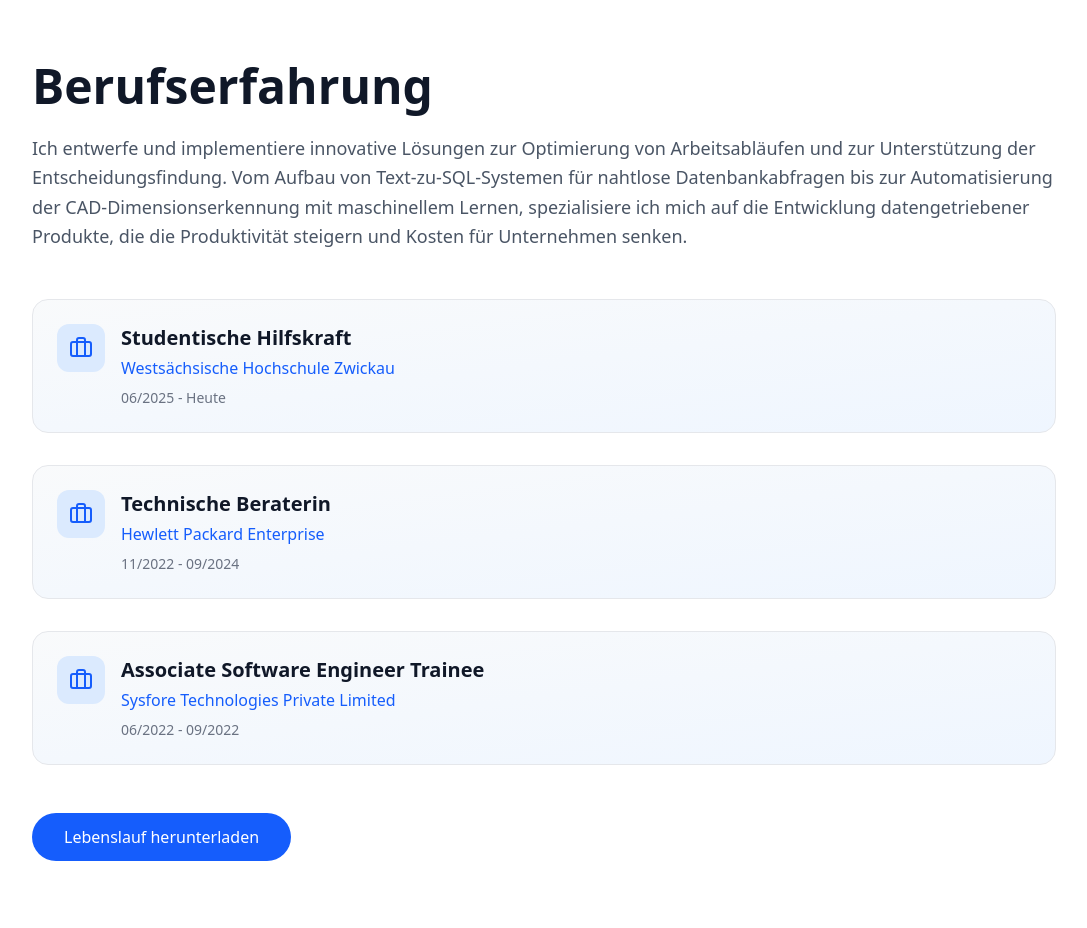
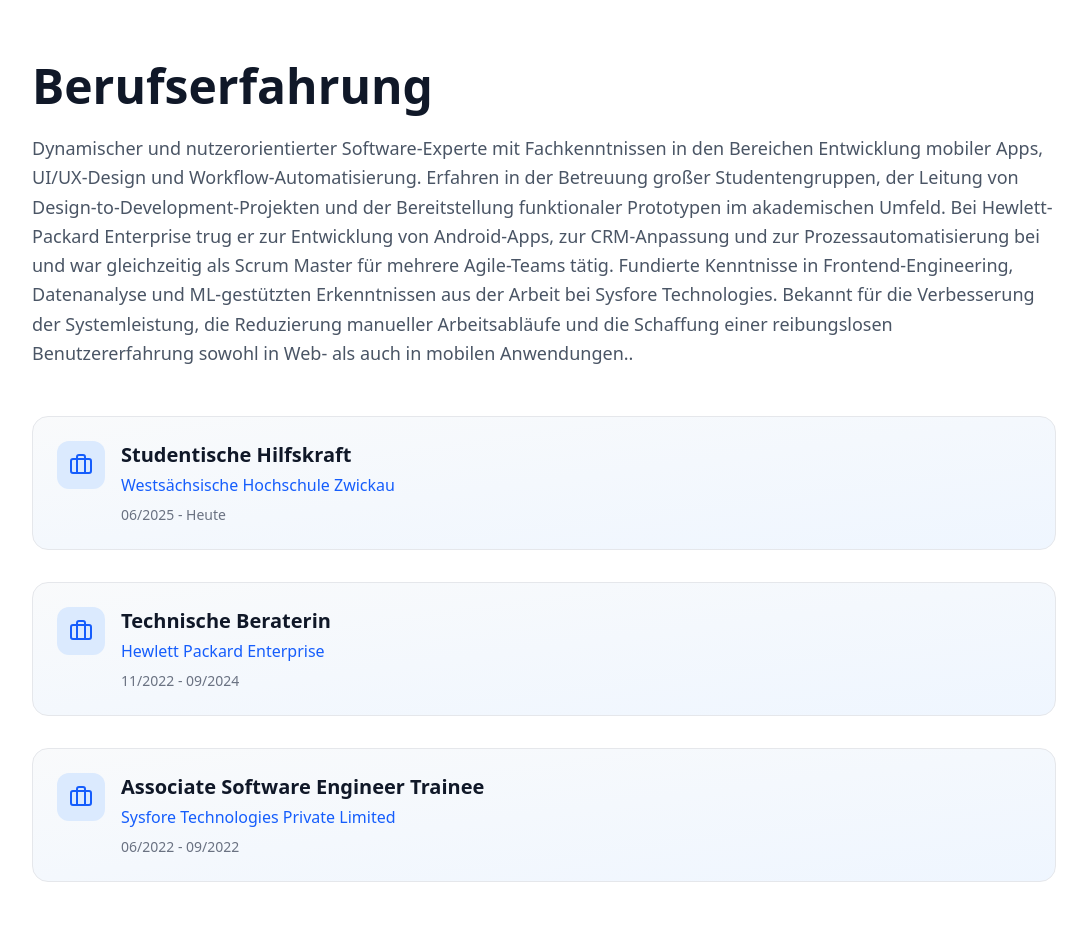
Before and after one commit to shubhamahesh698-lab/shubha-portfolio-master, a React (Vite) app: page / in a window 1280 px wide. Shown: the part 1420-2348 px from the top of the page, without its empty margins (96-1183 px from the left). Built offline with nearby package versions, Linux system fonts and the light colour scheme.

Commit message:
fifth commit

```diff
--- a/src/App.jsx
+++ b/src/App.jsx
@@ -26,7 +26,7 @@ const translations = {
     },
     experience: {
       title: 'Berufserfahrung',
-      description: 'Ich entwerfe und implementiere innovative Lösungen zur Optimierung von Arbeitsabläufen und zur Unterstützung der Entscheidungsfindung. Vom Aufbau von Text-zu-SQL-Systemen für nahtlose Datenbankabfragen bis zur Automatisierung der CAD-Dimensionserkennung mit maschinellem Lernen, spezialisiere ich mich auf die Entwicklung datengetriebener Produkte, die die Produktivität steigern und Kosten für Unternehmen senken.',
+      description: ' Dynamischer und nutzerorientierter Software-Experte mit Fachkenntnissen in den Bereichen Entwicklung mobiler Apps, UI/UX-Design und Workflow-Automatisierung. Erfahren in der Betreuung großer Studentengruppen, der Leitung von Design-to-Development-Projekten und der Bereitstellung funktionaler Prototypen im akademischen Umfeld. Bei Hewlett-Packard Enterprise trug er zur Entwicklung von Android-Apps, zur CRM-Anpassung und zur Prozessautomatisierung bei und war gleichzeitig als Scrum Master für mehrere Agile-Teams tätig. Fundierte Kenntnisse in Frontend-Engineering, Datenanalyse und ML-gestützten Erkenntnissen aus der Arbeit bei Sysfore Technologies. Bekannt für die Verbesserung der Systemleistung, die Reduzierung manueller Arbeitsabläufe und die Schaffung einer reibungslosen Benutzererfahrung sowohl in Web- als auch in mobilen Anwendungen..',
       download: 'Lebenslauf herunterladen',
       jobs: [
         {
```
